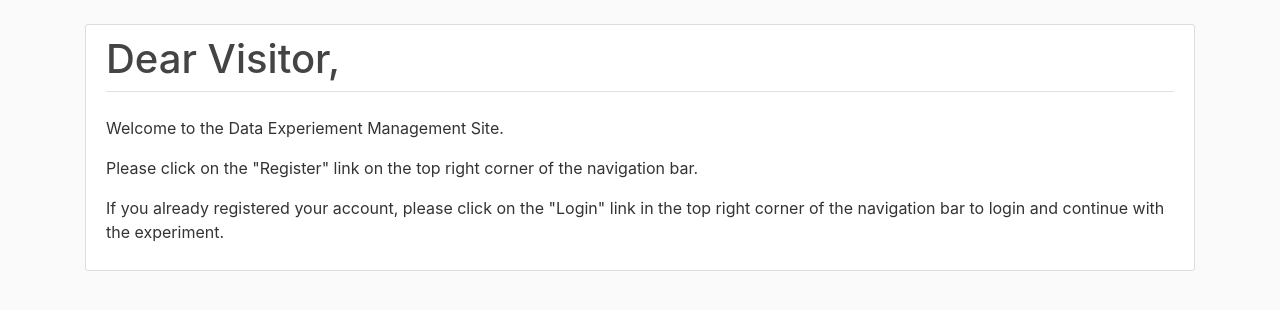
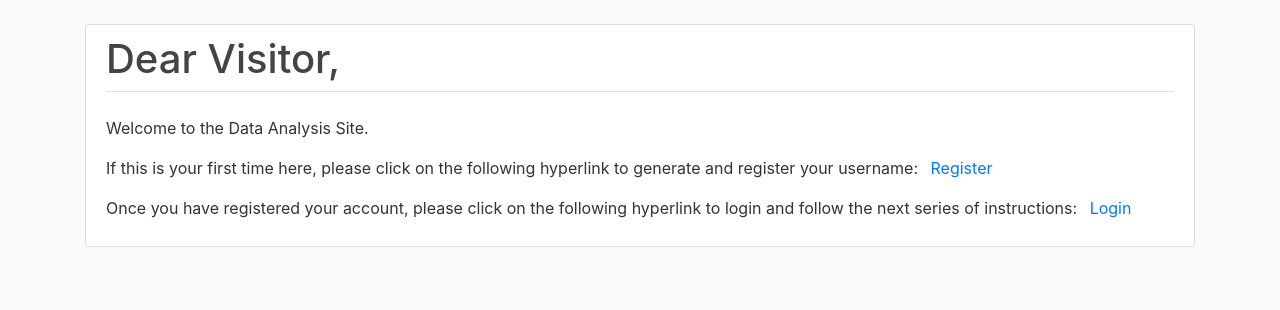
Before and after one commit to AdityaSharma6/SurveySite, a Flask app: page / in a window 1280 px wide. Shown: the part 56-366 px from the top of the page. Run offline with Flask 2, Linux system fonts and the light colour scheme; parts of the project's set-up code (start-up, migrations or seed data) failed here and were passed over; some libraries are stand-ins or nearby versions.

Commit message:
Fixed Part of Non-Login Main Page

```diff
--- a/flask_app/flaskapp/templates/home.html
+++ b/flask_app/flaskapp/templates/home.html
@@ -24,7 +24,7 @@
 
                  </div>
                  <div class="content-section">
-                    <h5> Step 3 - Big Data Experiment </h5>
+                    <h5> Step 1 - Data Experiment </h5>
                     <p>
                         Congragulations! If you are here, you have successfully set up your account!
                         Please click the "Experiment" link at the nav-bar to begin your Experiment.
@@ -67,9 +67,9 @@
         <div class="border-bottom mb-4">
             <h1> Dear Visitor, </h1>
         </div>
-            <p> Welcome to the Data Experiement Management Site. </p>
-            <p> Please click on the "Register" link on the top right corner of the navigation bar.</p>
-            <p> If you already registered your account, please click on the "Login" link in the top right corner of the navigation bar to login and continue with the experiment.</p>
+            <p> Welcome to the Data Analysis Site. </p>
+            <p> If this is your first time here, please click on the following hyperlink to generate and register your username: <a class="ml-2" href="{{ url_for('users.register') }}">Register</a></p>
+	    <p> Once you have registered your account, please click on the following hyperlink to login and follow the next series of instructions: <a class="ml-2" href="{{ url_for('users.login') }}">Login</a></p>
         {% endif %}
     </div>
 {% endblock content %}
--- a/flask_app/flaskapp/users/routes.py
+++ b/flask_app/flaskapp/users/routes.py
@@ -19,7 +19,7 @@ def register():
         #print(User.query.all())
         db.session.add(user1)
         db.session.commit()
-        flash(f"Dear {form.username.data}, your account has successfully been created account!", "success")
+        flash(f"Dear {form.username.data}, your account has successfully been created account! Please login to continue.", "success")
         return redirect(url_for("main.home"))
     return render_template("register.html", title="Register", form=form)
 
```
Also changed, not shown: flask_app/flaskapp/site.db.
